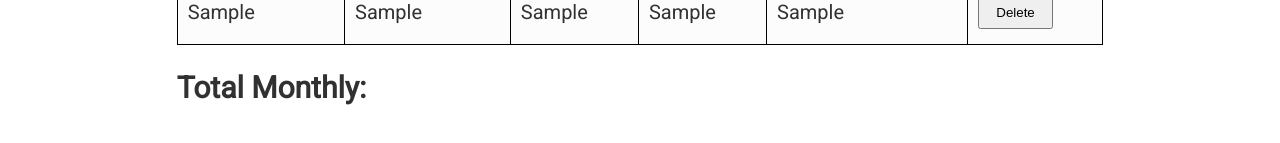
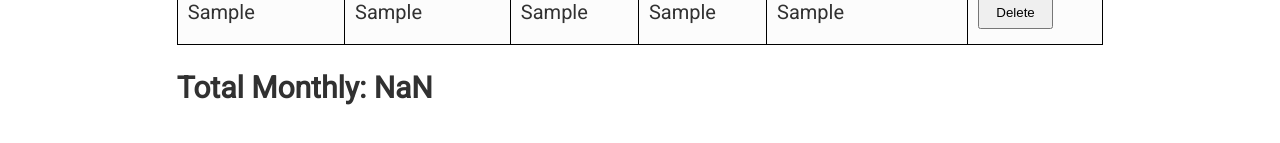
Before and after one commit to AangBel/JADE-weekend-jquery-salary-calculator, a plain HTML site: page index.html in a window 1280 px wide. Both pictures are taken after typing "Sample", "Sample", "Sample", "Sample", "Sample" into the empty fields and a click on the button "Submit". Shown: the part 411-554 px from the top of the page. Drawn offline with Linux system fonts and the light colour scheme.

Commit message:
now adding the total monthly to the DOM- now to make it also have the $

```diff
--- a/index.html
+++ b/index.html
@@ -48,7 +48,8 @@
                 <!-- this empty tr will be for the empty row at the bottom -->
                 <tr></tr>
         </table>
-        <h2>Total Monthly:</h2>
+        <h2 id="totalMonthlyOnDom"></h2>
+
         <!----------------------- TODO: to align this right in the css -->
     </section>
 </main>
--- a/script.js
+++ b/script.js
@@ -63,6 +63,9 @@ console.log(salarySum);
 //      console.log(sum);
 // };
 
+$('#totalMonthlyOnDom').text(`Total Monthly: ${salarySum}`);
+
+
 }//end of get the input function
 
 function deleteRowBtn(){
@@ -118,7 +121,7 @@ function deleteRowBtn(){
 //make delete button delete the correct row!❎
 
 //store the information to calculate monthly costs,❎
-//calculate monthly costs
+//calculate monthly costs ❎
 //append this to the to DOM.
 //If the total monthly cost exceeds $20,000
 //add a red background color to the total monthly cost.
```
